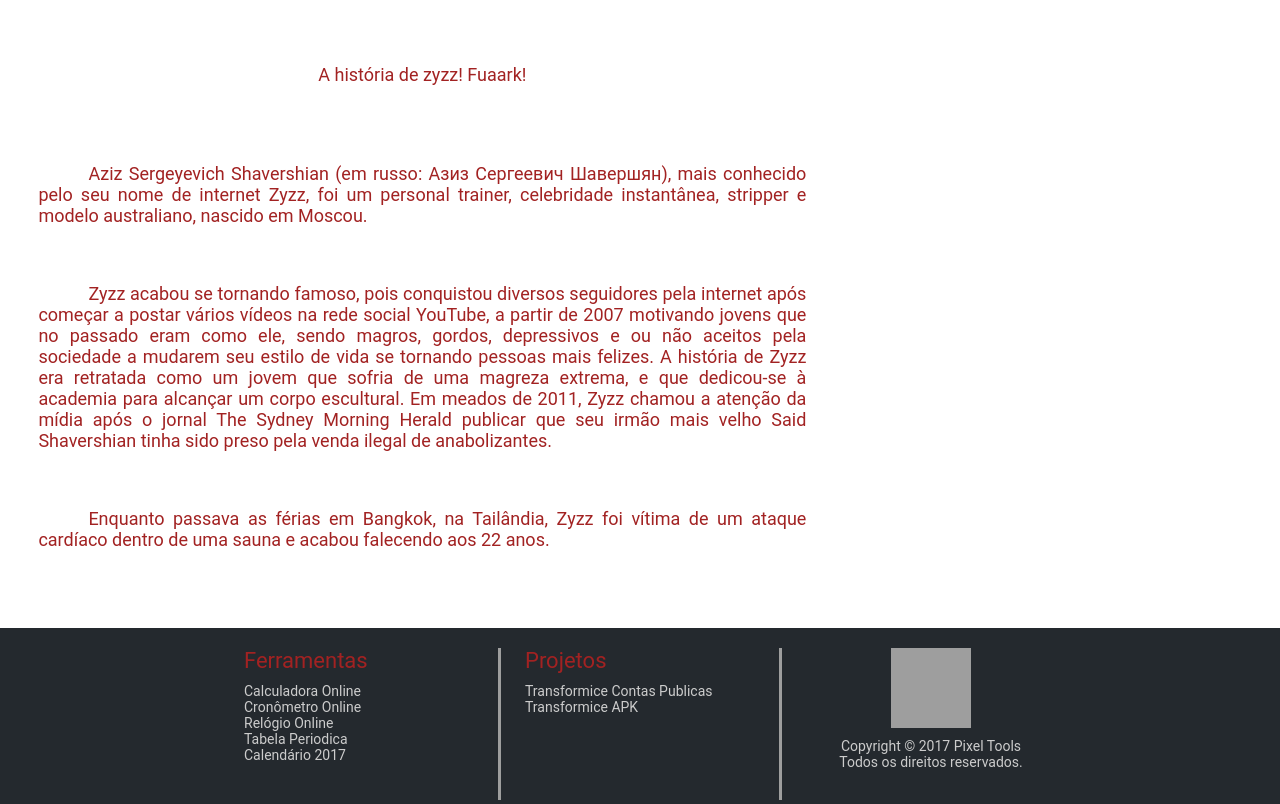
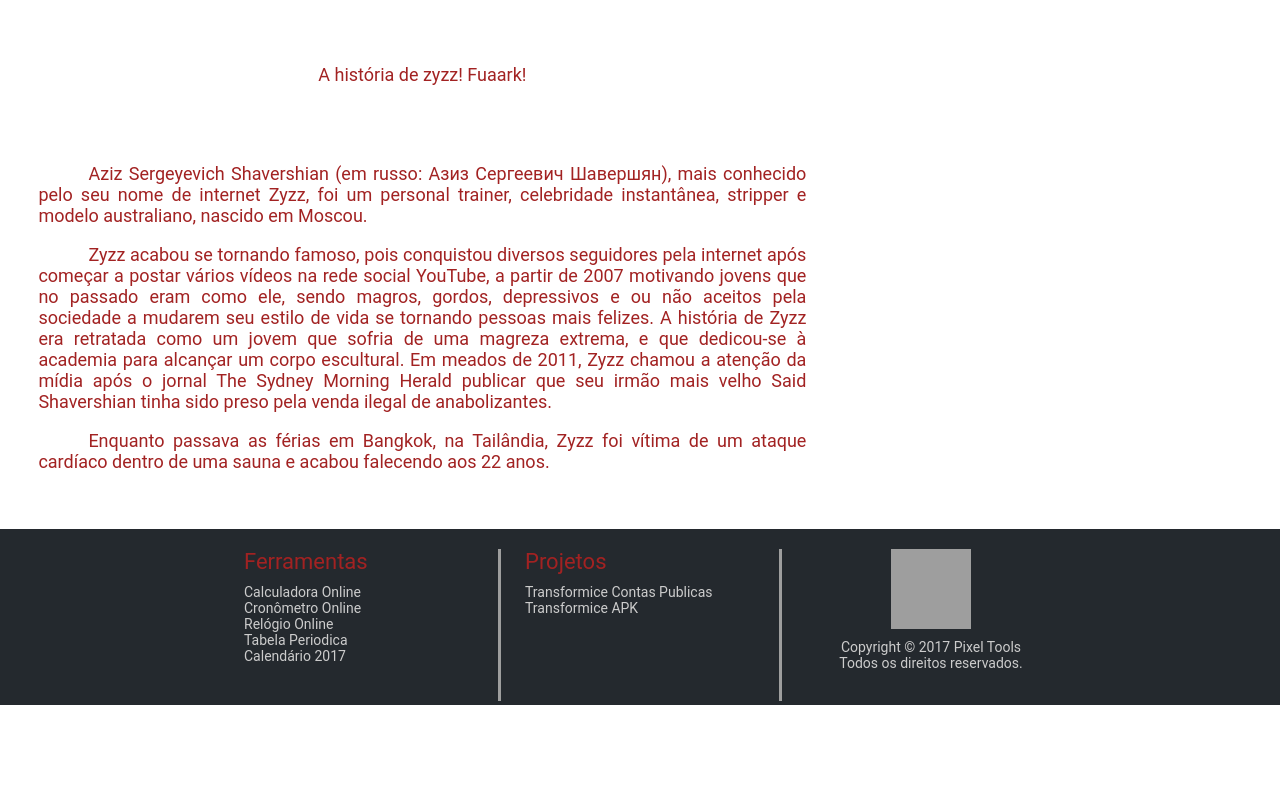
Before and after one commit to TreinoeDieta/zyzz, a plain HTML site: page historia/index.html in a window 1280 px wide. Shown: the part 68-872 px from the top of the page. After the commit the page ends 800 px from the top, so only its background shows below. Drawn offline with Linux system fonts and the light colour scheme; grey boxes are pictures that could not be loaded.

Commit message:
Update index.html

```diff
--- a/historia/index.html
+++ b/historia/index.html
@@ -67,9 +67,9 @@ PROJETO ZYZZ
 <div class="main1">
 <p style="text-align: center;">A história de zyzz! Fuaark!</p><br/>
 <br/>
-<p style="text-indent: 50px; text-align: justify;">Aziz Sergeyevich Shavershian (em russo: Азиз Сергеевич Шавершян), mais conhecido pelo seu nome de internet Zyzz, foi um personal trainer, celebridade instantânea, stripper e modelo australiano, nascido em Moscou.</p><br/>
-<p style="text-indent: 50px; text-align: justify;">Zyzz acabou se tornando famoso, pois conquistou diversos seguidores pela internet após começar a postar vários vídeos na rede social YouTube, a partir de 2007 motivando jovens que no passado eram como ele, sendo magros, gordos, depressivos e ou não aceitos pela sociedade a mudarem seu estilo de vida se tornando pessoas mais felizes. A história de Zyzz era retratada como um jovem que sofria de uma magreza extrema, e que dedicou-se à academia para alcançar um corpo escultural. Em meados de 2011, Zyzz chamou a atenção da mídia após o jornal The Sydney Morning Herald publicar que seu irmão mais velho Said Shavershian tinha sido preso pela venda ilegal de anabolizantes.</p><br/>
-<p style="text-indent: 50px; text-align: justify;">Enquanto passava as férias em Bangkok, na Tailândia, Zyzz foi vítima de um ataque cardíaco dentro de uma sauna e acabou falecendo aos 22 anos.</p><br/>
+<p style="text-indent: 50px; text-align: justify;">Aziz Sergeyevich Shavershian (em russo: Азиз Сергеевич Шавершян), mais conhecido pelo seu nome de internet Zyzz, foi um personal trainer, celebridade instantânea, stripper e modelo australiano, nascido em Moscou.</p>
+<p style="text-indent: 50px; text-align: justify;">Zyzz acabou se tornando famoso, pois conquistou diversos seguidores pela internet após começar a postar vários vídeos na rede social YouTube, a partir de 2007 motivando jovens que no passado eram como ele, sendo magros, gordos, depressivos e ou não aceitos pela sociedade a mudarem seu estilo de vida se tornando pessoas mais felizes. A história de Zyzz era retratada como um jovem que sofria de uma magreza extrema, e que dedicou-se à academia para alcançar um corpo escultural. Em meados de 2011, Zyzz chamou a atenção da mídia após o jornal The Sydney Morning Herald publicar que seu irmão mais velho Said Shavershian tinha sido preso pela venda ilegal de anabolizantes.</p>
+<p style="text-indent: 50px; text-align: justify;">Enquanto passava as férias em Bangkok, na Tailândia, Zyzz foi vítima de um ataque cardíaco dentro de uma sauna e acabou falecendo aos 22 anos.</p>
 </div>
 <div class="main2">
 <script async src="//pagead2.googlesyndication.com/pagead/js/adsbygoogle.js"></script>
```
